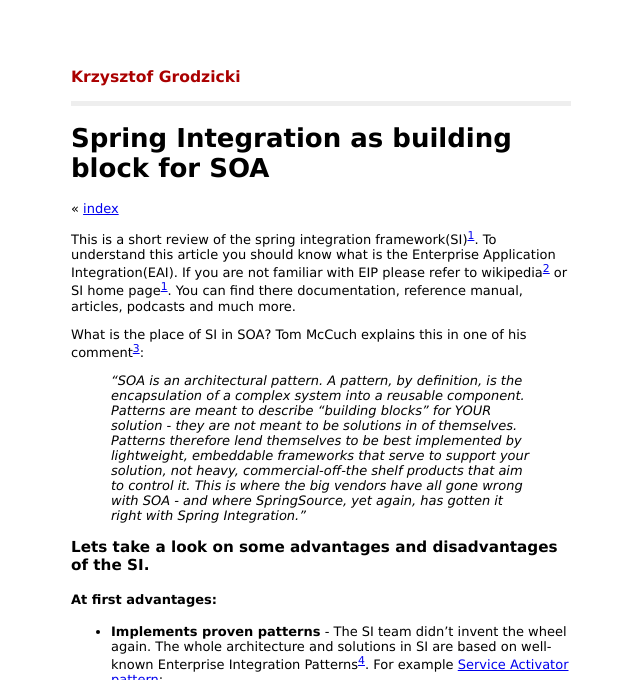
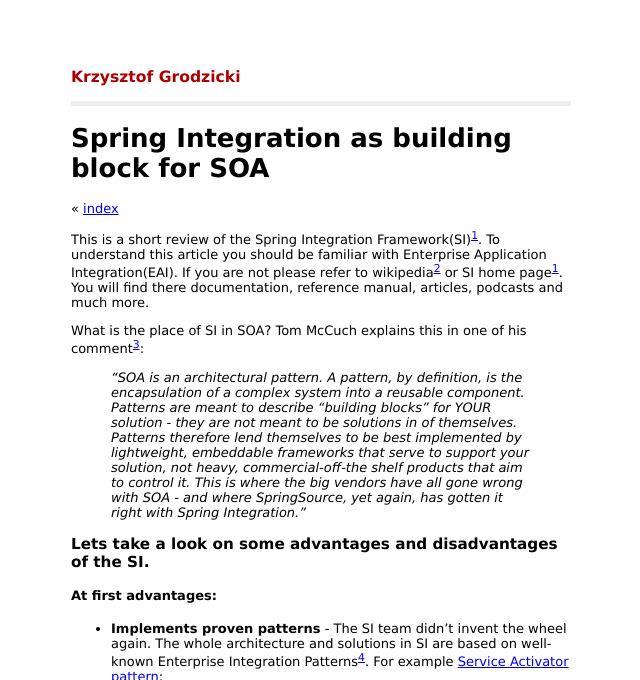
Before and after one commit to kgrodzicki/kgrodzicki.github.com, a Jekyll site: the page built from _posts/2011-08-11-spring-integration.markdown, in a window 1280 px wide and 900 px high, cut to the strip 0-680 px from the top of the window. Shown: the whole strip, without its empty margins (319-959 px from the left). Built offline with Jekyll 4.4.1, drawn with Linux system fonts in a browser that asks for light colours; Markdown is read by kramdown in place of the engine named in the settings.

Commit message:
changed first paragraph

```diff
--- a/_posts/2011-08-11-spring-integration.markdown
+++ b/_posts/2011-08-11-spring-integration.markdown
@@ -5,10 +5,10 @@
 type: blog
 ---
 
-This is a short review of the spring integration framework(SI)[^si].
-To understand this article you should know what is the Enterprise Application Integration(EAI).
-If you are not familiar with EIP please refer to wikipedia[^eai] or SI home page[^si].
-You can find there documentation, reference manual, articles, podcasts and much more.
+This is a short review of the Spring Integration Framework(SI)[^si].
+To understand this article you should be familiar with Enterprise Application Integration(EAI).
+If you are not please refer to wikipedia[^eai] or SI home page[^si].
+You will find there documentation, reference manual, articles, podcasts and much more.
 
 What is the place of SI in SOA? Tom McCuch explains this in one of his comment[^tmc]:
 > _"SOA is an architectural pattern. A pattern, by definition, is the encapsulation_
```
